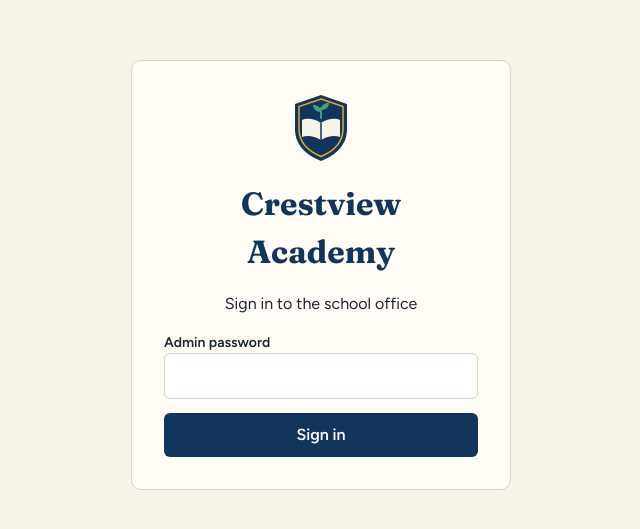
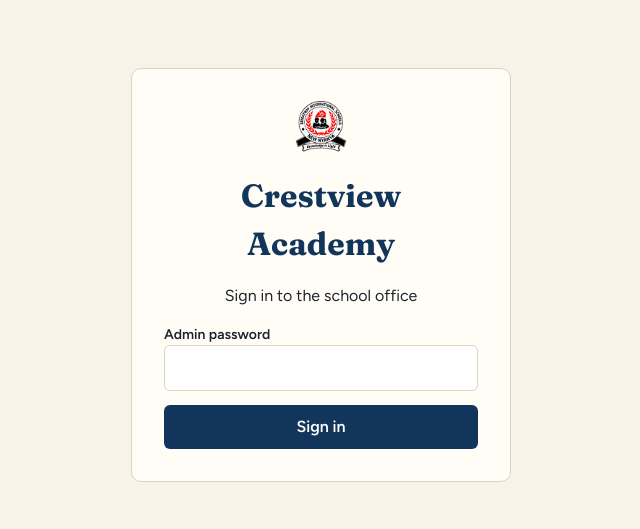
Before and after one commit to odehejoseph25/school-system-v2, a website: page public/index.html in a window 1280 px wide. Shown: the part 125-654 px from the top of the page, without its empty margins (319-959 px from the left). Drawn offline with Linux system fonts and the light colour scheme.

Commit message:
Update index.html

```diff
--- a/public/index.html
+++ b/public/index.html
@@ -2,7 +2,7 @@
 <html lang="en"><head><meta charset="utf-8">
 <meta name="viewport" content="width=device-width,initial-scale=1">
 <title>Brightway international Schools</title>
-<link rel="icon" href="/logo.png">
+<link rel="icon" href="/logo.png.png">
 <link href="https://fonts.googleapis.com/css2?family=Fraunces:wght@600;700&family=Figtree:wght@400;500;600&display=swap" rel="stylesheet">
 <style>
 :root{--navy:#12355B;--gold:#E3A72F;--leaf:#3FA37A;--paper:#F7F3E8;--ink:#1c2430;--line:#d9d3c0;--card:#fffdf6}
@@ -52,13 +52,13 @@ async function api(path,opt={}){
 function logout(){localStorage.removeItem('tok');token=null;render()}
 const esc=s=>String(s??'').replace(/[&<>"]/g,c=>({'&':'&amp;','<':'&lt;','>':'&gt;','"':'&quot;'}[c]));
 function render(){
- if(!token){root.innerHTML=`<div class="login"><form id="lf"><img src="/logo.svg" alt="">
+ if(!token){root.innerHTML=`<div class="login"><form id="lf"><img src="/logo.png.png" alt="">
  <h1>Crestview Academy</h1><p>Sign in to the school office</p>
  <label for="pw" style="display:block;text-align:left">Admin password</label><input id="pw" type="password" required>
  <p class="err" id="le"></p><button class="btn" style="width:100%">Sign in</button></form></div>`;
  $('#lf').onsubmit=async e=>{e.preventDefault();try{const j=await api('login',{method:'POST',body:JSON.stringify({password:$('#pw').value})});token=j.token;localStorage.setItem('tok',token);render()}catch(x){$('#le').textContent=x.message}};return}
  const nav=['dashboard',...Object.keys(SCHEMA)].map(k=>`<button class="${k===view?'on':''}" data-v="${k}">${k==='dashboard'?'Dashboard':SCHEMA[k].title}</button>`).join('');
- root.innerHTML=`<div class="app"><aside><div class="brand"><img src="/logo.svg" alt=""><b>Crestview<br>Academy</b></div>${nav}<button class="out" id="lo">Sign out</button></aside><main id="m"></main></div>`;
+ root.innerHTML=`<div class="app"><aside><div class="brand"><img src="/logo.png.png" alt=""><b>Crestview<br>Academy</b></div>${nav}<button class="out" id="lo">Sign out</button></aside><main id="m"></main></div>`;
  document.querySelectorAll('[data-v]').forEach(b=>b.onclick=()=>{view=b.dataset.v;render()});$('#lo').onclick=logout;
  view==='dashboard'?dash():page(view)}
 async function dash(){
```
